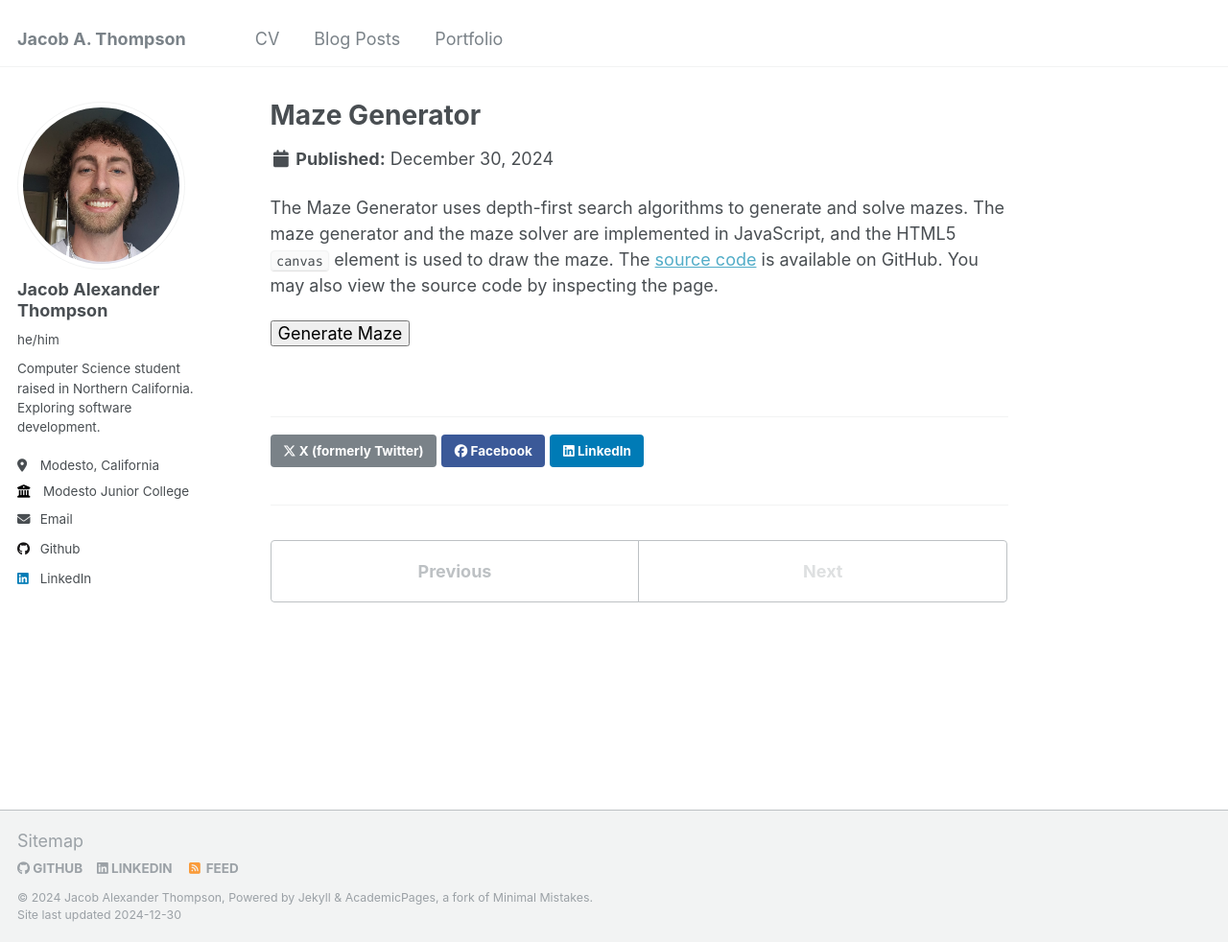
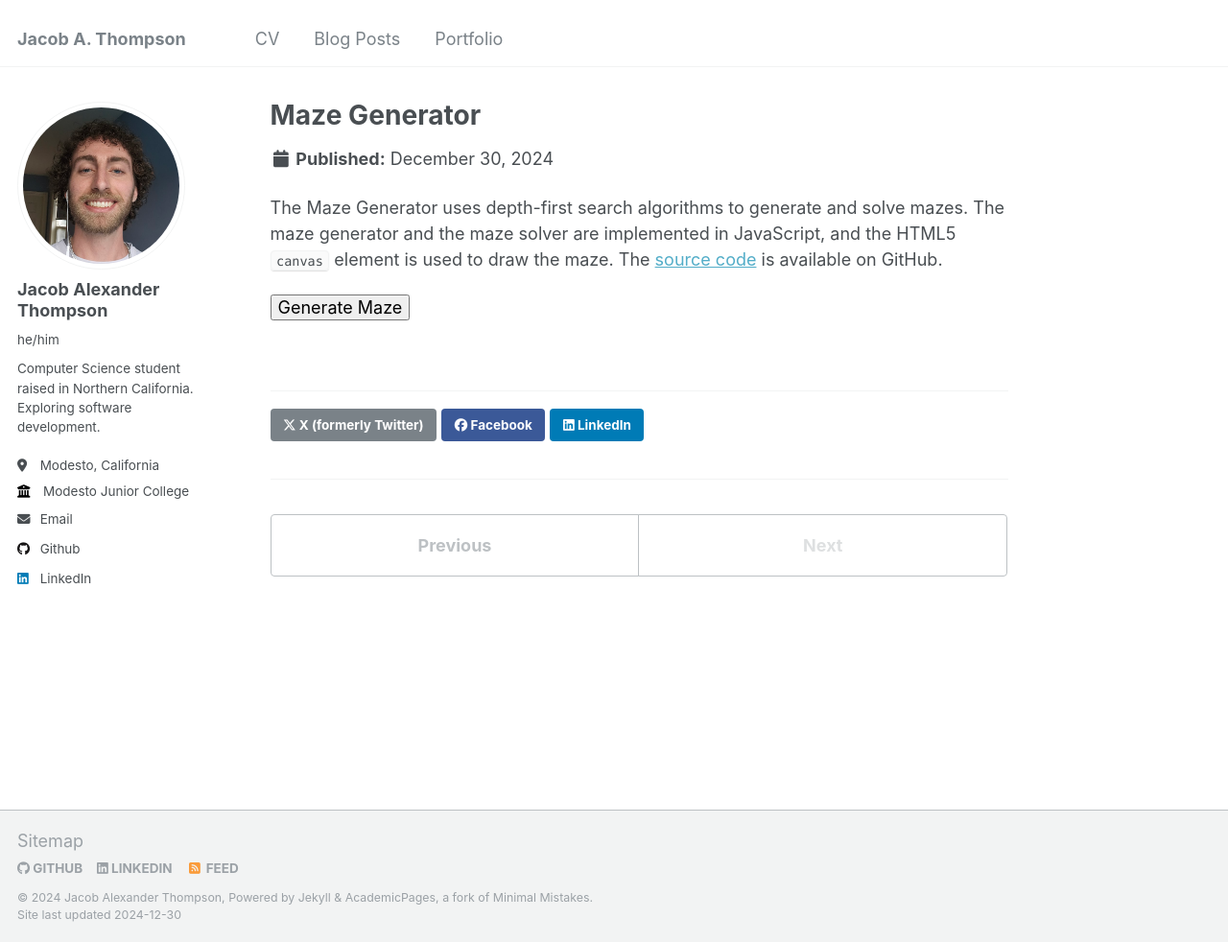
Before and after one commit to jacob-thompson/jacob-thompson.github.io, a Jekyll site: the page built from _portfolio/mazeGenerator.md, in a window 1280 px wide and 982 px high. Shown: the whole window at 96% size. Built offline with Jekyll 4.4.1, drawn with Linux system fonts in a browser that asks for light colours.

Commit message:
change Maze Generator description

```diff
--- a/_portfolio/mazeGenerator.md
+++ b/_portfolio/mazeGenerator.md
@@ -5,7 +5,7 @@ excerpt: "A web application that generates and solves mazes.<br/><img src='/imag
 collection: portfolio
 ---
 
-The Maze Generator uses depth-first search algorithms to generate and solve mazes. The maze generator and the maze solver are implemented in JavaScript, and the HTML5 `canvas` element is used to draw the maze. The [source code](https://github.com/jacob-thompson/jacob-thompson.github.io) is available on GitHub. You may also view the source code by inspecting the page.
+The Maze Generator uses depth-first search algorithms to generate and solve mazes. The maze generator and the maze solver are implemented in JavaScript, and the HTML5 `canvas` element is used to draw the maze. The [source code](https://github.com/jacob-thompson/jacob-thompson.github.io) is available on GitHub.
 
 <script src="{{ base_path }}/assets/js/mazeGenerator.js"></script>
 
```
